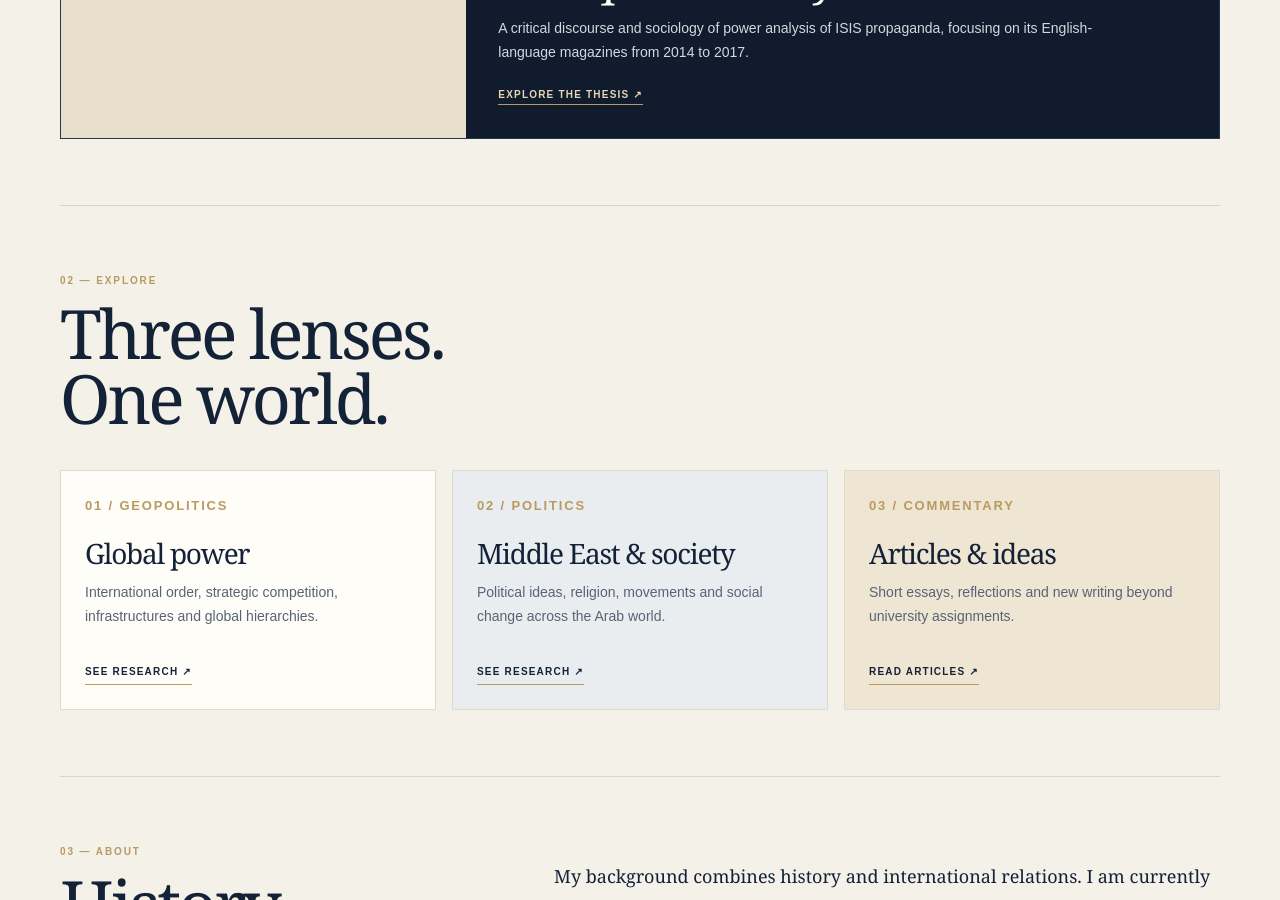
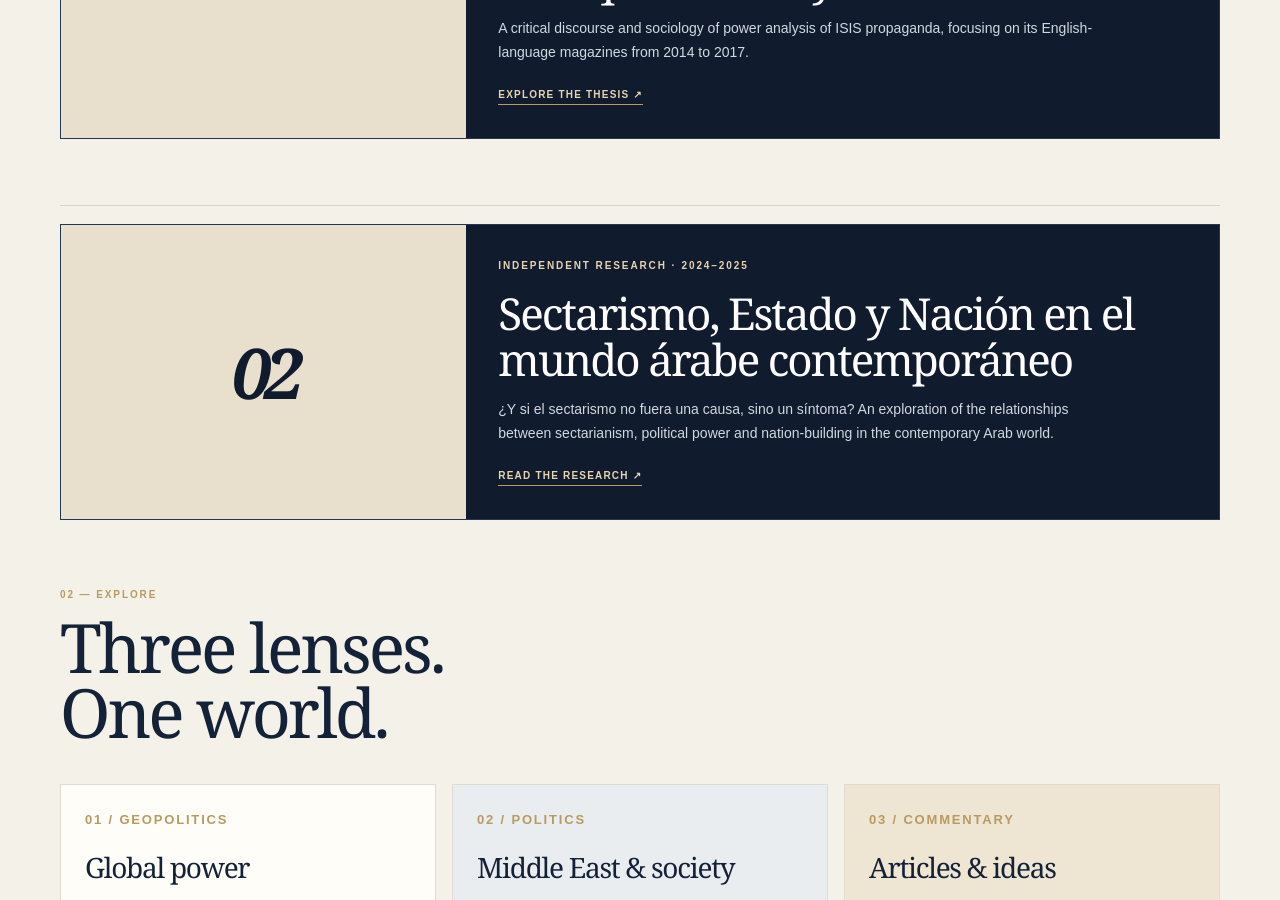
Before and after one commit to tristanvezio/tristanvezio.github.io, a Jekyll site: the page index.html, which Jekyll copies as it is, in a window 1280 px wide and 900 px high, scrolled down 1216 px. Built offline with Jekyll 4.4.1, drawn with Linux system fonts in a browser that asks for light colours.

Commit message:
Add sectarianism research to featured research section

```diff
--- a/index.html
+++ b/index.html
@@ -9,6 +9,7 @@
 </style></head><body><header class="wrap nav"><a class="logo" href="index.html">TRISTAN <b>VEZIO.</b></a><nav><a href="index.html">Home</a><a href="research.html">Research archive</a><a href="articles.html">Articles & ideas</a><a href="#about">About</a><a href="#contact">Contact</a></nav></header>
 <main class="wrap"><section class="hero"><div><div class="kicker">International relations · Political ideas · The Arab world</div><h1>Ideas shape<br>the <em>world.</em></h1><p class="intro">A research space for asking better questions about power, conflict, political thought and the societies that shape our world.</p><p>History meets geopolitics. Academic work meets independent writing.</p><a class="cta" href="research.html">Explore research ↗</a><a class="cta alt" href="articles.html">Read articles ↗</a></div><div class="art" aria-label="Abstract graphic"><span>THINK<br>CRITICALLY.</span></div></section></main><div class="ticker">POWER / POLITICS / HISTORY / IDEAS / MIDDLE EAST / GLOBAL ORDER / &nbsp; POWER / POLITICS / HISTORY / IDEAS / MIDDLE EAST / GLOBAL ORDER /</div>
 <main class="wrap"><section class="section"><div class="sectiontop"><div><div class="small">01 — The work</div><h2>Research, not<br>just headlines.</h2></div><p>Academic projects, essays and analytical writing.</p></div><div class="feature"><div class="feature-art">01</div><div class="feature-copy"><div class="small">Featured research · 2026</div><h3>The Syrian Civil War and the Construction of Radicalization in Dabiq and Rumiyah</h3><p>A critical discourse and sociology of power analysis of ISIS propaganda, focusing on its English-language magazines from 2014 to 2017.</p><a class="arrow" href="isis-propaganda.html">Explore the thesis ↗</a></div></div></section>
+<div class="feature" style="margin-top:18px"><div class="feature-art">02</div><div class="feature-copy"><div class="small">Independent research · 2024–2025</div><h3>Sectarismo, Estado y Nación en el mundo árabe contemporáneo</h3><p>¿Y si el sectarismo no fuera una causa, sino un síntoma? An exploration of the relationships between sectarianism, political power and nation-building in the contemporary Arab world.</p><a class="arrow" href="sectarismo-estado-nacion.pdf.pdf" target="_blank" rel="noopener">Read the research ↗</a></div></div>
 <section class="section"><div class="sectiontop"><div><div class="small">02 — Explore</div><h2>Three lenses.<br>One world.</h2></div></div><div class="grid"><article class="card"><div class="num">01 / GEOPOLITICS</div><h3>Global power</h3><p>International order, strategic competition, infrastructures and global hierarchies.</p><a class="arrow" href="research.html">See research ↗</a></article><article class="card"><div class="num">02 / POLITICS</div><h3>Middle East & society</h3><p>Political ideas, religion, movements and social change across the Arab world.</p><a class="arrow" href="research.html">See research ↗</a></article><article class="card"><div class="num">03 / COMMENTARY</div><h3>Articles & ideas</h3><p>Short essays, reflections and new writing beyond university assignments.</p><a class="arrow" href="articles.html">Read articles ↗</a></article></div></section>
 <section class="section" id="about"><div class="about"><div><div class="small">03 — About</div><h2>History.<br>Politics.<br>Perspective.</h2></div><div><p>My background combines history and international relations. I am currently pursuing a Master’s in Contemporary Arab and Islamic Studies at the Universidad Autónoma de Madrid.</p><p>My interests include political thought, conflict, ideology and the relationships between power and society in the contemporary Arab and Muslim worlds, alongside wider questions of international order.</p><p><b>FR · EN · ES</b> — writing across languages and disciplines.</p></div></div></section>
 <section class="section" id="contact"><div class="contact"><div><div class="small">04 — Get in touch</div><h2>Ideas welcome.</h2><p>For research, collaboration or conversation.</p></div><a class="cta" href="articles.html">Explore the site ↗</a></div></section></main><footer class="wrap"><span>© 2026 Tristan Vezio</span><span>Research · Writing · International relations</span></footer></body></html>
```
